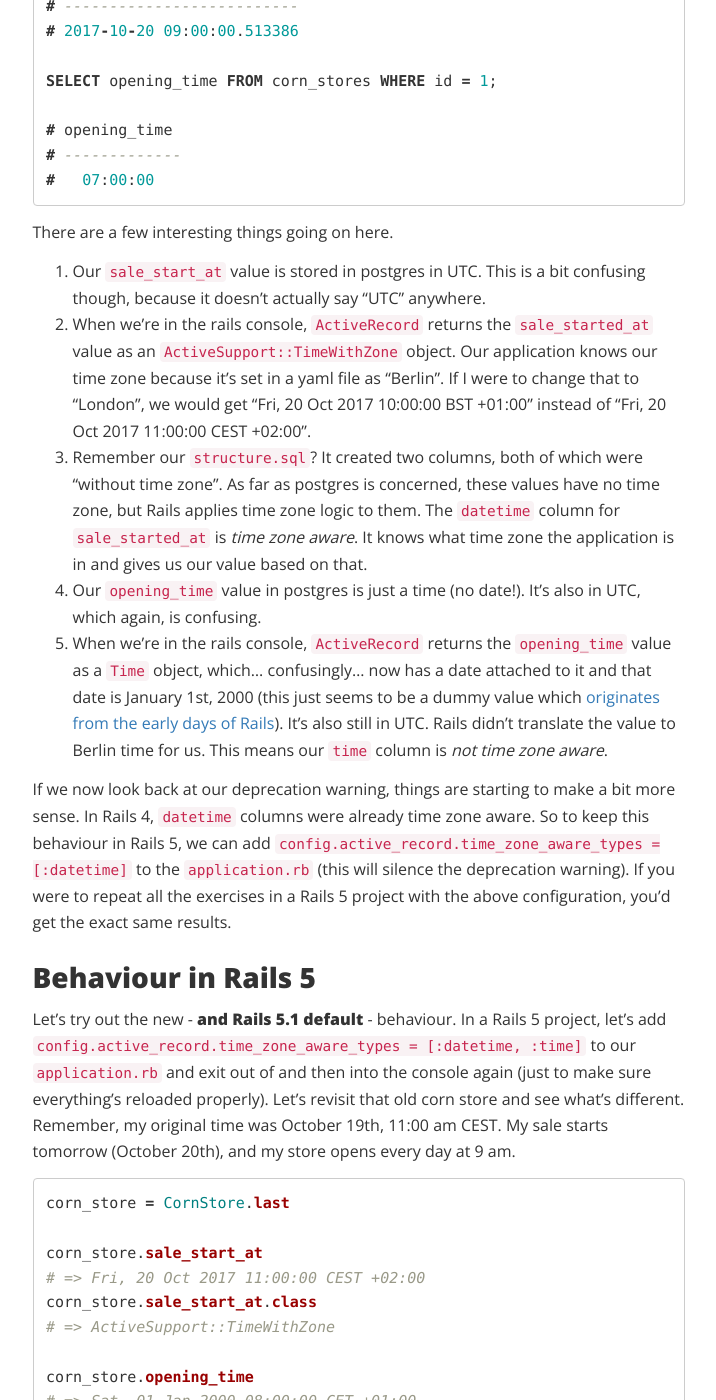
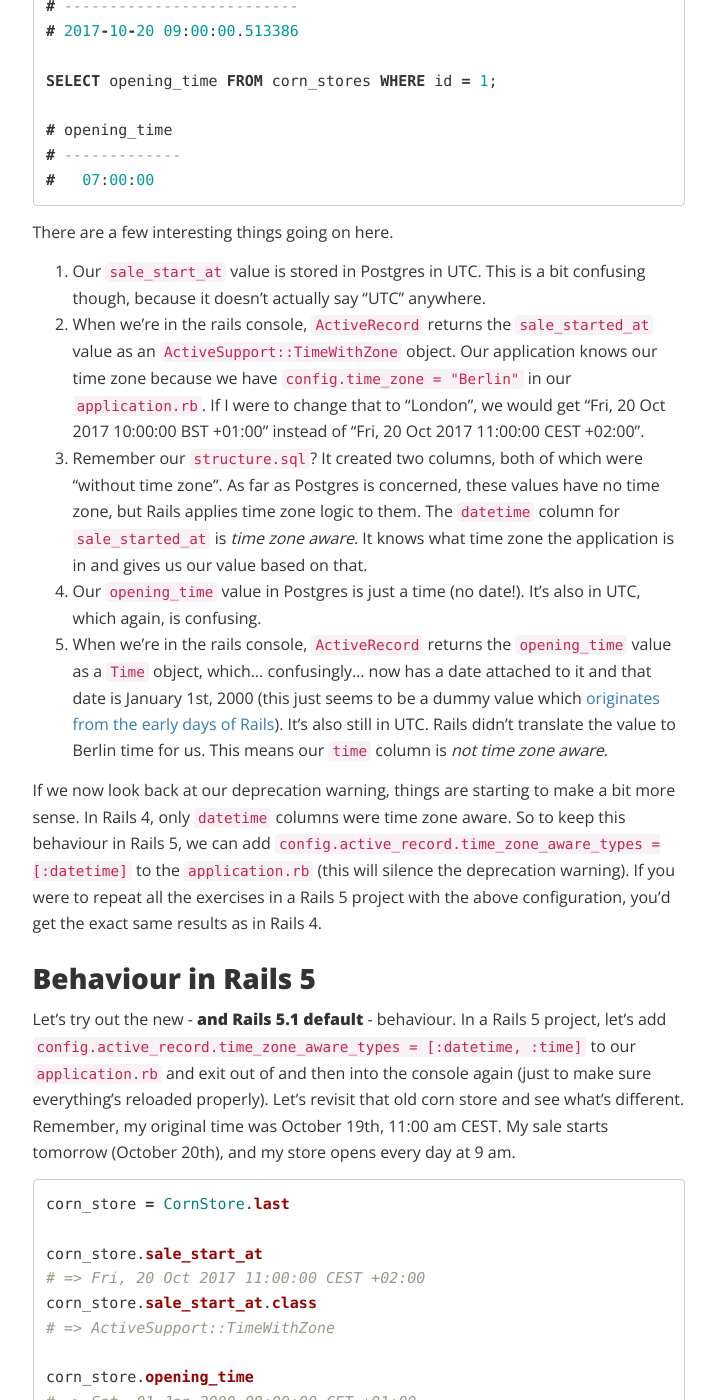
Before and after one commit to liefery-it-legacy/blog, a Jekyll site: the page built from _posts/2017-10-19-times-in-rails-5.md, in a window 1280 px wide and 1400 px high, scrolled down 2828 px. Shown: the whole window, without its empty margins (150-866 px from the left). Built offline with Jekyll 4.4.1, drawn with Linux system fonts in a browser that asks for light colours; nearby versions of some CDN libraries; comment, search, counter and statistics services are not loaded; some of the changed text lies outside the part shown.

Commit message:
review feedback

````diff
--- a/_posts/2017-10-19-times-in-rails-5.md
+++ b/_posts/2017-10-19-times-in-rails-5.md
@@ -2,12 +2,12 @@
 layout: post
 title:  "Time zone aware columns in Rails 5"
 date:   2017-10-19
-categories: rails rubyonrails time postgres upgrade timezone ruby
+categories: rails rubyonrails time Postgres upgrade timezone ruby
 ---
 
 Our backend application is running on Rails 4.2 (Ruby 2.4.2), and we've been eager to upgrade to Rails 5 for ages. We do weekly retrospectives here at Liefery, and someone mentions almost every week that they'd love for us to do the upgrade. Unfortunately, it wasn't as easy as just changing the version in our Gemfile and calling it a day. We were blocked for a while because of incompatible gems, so we kept our eyes open and upgraded these when possible.
 
-Getting all our gems in order took some time, but once they were Rails 5 compatible we could finally start! After some back and forth with our Gemfile, we had Rails pinned to version 5.0.6 and we pushed our code up to Github to see what Jenkins had to say about it.
+Getting all our gems in order took some time, but once they were Rails 5 compatible we could finally start! After some back and forth with our Gemfile, we had Rails pinned to version 5.0.6 and we pushed our code up to GitHub to see what Jenkins had to say about it.
 
 Jenkins was not happy (for many reasons), but one particularly scary reason jumped out in the form of a deprecation warning.
 
@@ -29,7 +29,7 @@ I'm not sure about you, but it doesn't matter how many times I read this depreca
 
 *At the time of writing, I am in Berlin, and we are still on summer time (CEST), which means we are 2 hours ahead of UTC.*
 
-For this example, let's pretend we have a store model (I'm going to call it "CornStore", it sells corn) and that store wants to have a sale that will start on a certain date at a certain time. For that we'll need a `datetime` column. The store also opens every day at 9 am, the date doesn't matter here, so for that we'll use a `time` column. Since we use postgres (version 9.6) at Liefery, our store's database will be the same. Let's do a migration and see what that looks like:
+For this example, let's pretend we have a store model (I'm going to call it "CornStore", it sells corn) and that store wants to have a sale that will start on a certain date at a certain time. For that we'll need a `datetime` column. The store also opens every day at 9 am, the date doesn't matter here, so for that we'll use a `time` column. Since we use Postgres (version 9.6) at Liefery, our store's database will be the same. Let's do a migration and see what that looks like:
 
 ```ruby
 rails generate migration AddTimesToCornStore sale_start_at:datetime opening_time:time
@@ -75,7 +75,7 @@ corn_store.opening_time.class
 # => Time
 ```
 
-This looks weird. Why does the `opening_time` have such an strange date? And why is it a string? Why is its return value so different from `sale_start_at`? Let's double check postgres before we make any assumptions:
+This looks weird. Why does the `opening_time` have such an strange date? And why is it a string? Why is its return value so different from `sale_start_at`? Let's double check Postgres before we make any assumptions:
 
 ```sql
 SELECT sale_start_at FROM corn_stores WHERE id = 1;
@@ -93,13 +93,13 @@ SELECT opening_time FROM corn_stores WHERE id = 1;
 
 There are a few interesting things going on here.
 
-1. Our `sale_start_at` value is stored in postgres in UTC. This is a bit confusing though, because it doesn't actually say "UTC" anywhere.
-2. When we're in the rails console, `ActiveRecord` returns the `sale_started_at` value as an `ActiveSupport::TimeWithZone` object. Our application knows our time zone because it's set in a yaml file as "Berlin". If I were to change that to "London", we would get "Fri, 20 Oct 2017 10:00:00 BST +01:00" instead of "Fri, 20 Oct 2017 11:00:00 CEST +02:00".
-3. Remember our `structure.sql`? It created two columns, both of which were "without time zone". As far as postgres is concerned, these values have no time zone, but Rails applies time zone logic to them. The `datetime` column for `sale_started_at` is *time zone aware*. It knows what time zone the application is in and gives us our value based on that.
-4. Our `opening_time` value in postgres is just a time (no date!). It's also in UTC, which again, is confusing.
+1. Our `sale_start_at` value is stored in Postgres in UTC. This is a bit confusing though, because it doesn't actually say "UTC" anywhere.
+2. When we're in the rails console, `ActiveRecord` returns the `sale_started_at` value as an `ActiveSupport::TimeWithZone` object. Our application knows our time zone because we have `config.time_zone = "Berlin"` in our `application.rb`. If I were to change that to "London", we would get "Fri, 20 Oct 2017 10:00:00 BST +01:00" instead of "Fri, 20 Oct 2017 11:00:00 CEST +02:00".
+3. Remember our `structure.sql`? It created two columns, both of which were "without time zone". As far as Postgres is concerned, these values have no time zone, but Rails applies time zone logic to them. The `datetime` column for `sale_started_at` is *time zone aware*. It knows what time zone the application is in and gives us our value based on that.
+4. Our `opening_time` value in Postgres is just a time (no date!). It's also in UTC, which again, is confusing.
 5. When we're in the rails console, `ActiveRecord` returns the `opening_time` value as a `Time` object, which... confusingly... now has a date attached to it and that date is January 1st, 2000 (this just seems to be a dummy value which [originates from the early days of Rails](https://github.com/rails/rails/blob/b3df95985a449fd155868b4ec04a556530a03e6c/activerecord/lib/active_record/connection_adapters/abstract/schema_definitions.rb#L78)). It's also still in UTC. Rails didn't translate the value to Berlin time for us. This means our `time` column is *not time zone aware*.
 
-If we now look back at our deprecation warning, things are starting to make a bit more sense. In Rails 4, `datetime` columns were already time zone aware. So to keep this behaviour in Rails 5, we can add `config.active_record.time_zone_aware_types = [:datetime]` to the `application.rb` (this will silence the deprecation warning). If you were to repeat all the exercises in a Rails 5 project with the above configuration, you'd get the exact same results.
+If we now look back at our deprecation warning, things are starting to make a bit more sense. In Rails 4, only `datetime` columns were time zone aware. So to keep this behaviour in Rails 5, we can add `config.active_record.time_zone_aware_types = [:datetime]` to the `application.rb` (this will silence the deprecation warning). If you were to repeat all the exercises in a Rails 5 project with the above configuration, you'd get the exact same results as in Rails 4.
 
 ### Behaviour in Rails 5
 
@@ -119,7 +119,7 @@ corn_store.opening_time.class
 # => ActiveSupport::TimeWithZone
 ```
 
-Something's changed! Here you can see that instead of getting a `Time` object back for the `opening_time`, we've gotten a `ActiveSupport::TimeWithZone` object. Like the deprecation warning suggested, it has become *time zone aware*. Rails has applied time zone logic to this value. We set the value as 9 am CEST, it was saved to postgres as 7 am UTC and it was returned as 8 am CET (winter time)! This is unfortunate, because it's not even a little bit the time that we wanted.
+Something's changed! Here you can see that instead of getting a `Time` object back for the `opening_time`, we've gotten a `ActiveSupport::TimeWithZone` object. Like the deprecation warning suggested, it has become *time zone aware*. Rails has applied time zone logic to this value. We set the value as 9 am CEST, it was saved to Postgres as 7 am UTC and it was returned as 8 am CET (winter time)! This is unfortunate, because it's not even a little bit the time that we wanted.
 
 How you deal with this change is up to you. We decided that using the new configuration would be quite problematic for us as it would throw our times off by an hour - not a good idea for a delivery company! Our current course of action is just to use the `config.active_record.time_zone_aware_types = [:datetime]` configuration for now and discuss a possible future refactoring.
 
````
